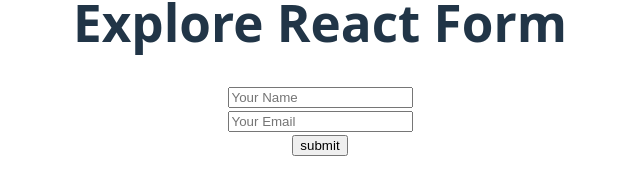
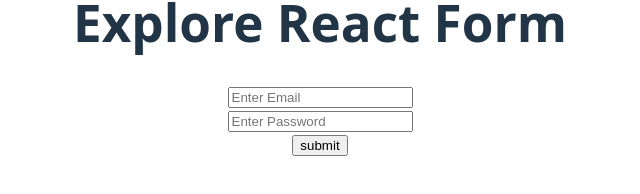
Before and after one commit to ArnavHD/working-with-data-in-react, a React (Vite) app: page / in a window 1280 px wide. Shown: the part 342-536 px from the top of the page, without its empty margins (320-960 px from the left). Built offline with nearby package versions, Linux system fonts and the light colour scheme.

Commit message:
getting password when and what we type

```diff
--- a/src/App.jsx
+++ b/src/App.jsx
@@ -1,6 +1,7 @@
 import './App.css'
 import FormAction from './Components/FormAction/FormAction'
 import SimpleForm from './Components/SimpleForm/SimpleForm'
+import ControlledField from './ControlledField/ControlledField'
 
 function App() {
 
@@ -10,7 +11,8 @@
 
       <h1>Explore React Form</h1>
       {/* <SimpleForm></SimpleForm> */}
-      <FormAction></FormAction>
+      {/* <FormAction></FormAction> */}
+      <ControlledField></ControlledField>
 
     </>
   )
--- /dev/null
+++ b/src/ControlledField/ControlledField.jsx
@@ -0,0 +1,31 @@
+import React, { useState } from 'react';
+
+const ControlledField = () => {
+
+    const [password, setPassword] = useState('');
+
+    const handleSubmit = (e) => {
+        e.preventDefault();
+    }
+
+    const handlePasswordOnChange = (e)=>{
+        // console.log(e.target); // একটা একটা করে click করলে input field টা ততবার দেখাবে। <input .../>
+        console.log(e.target.value); // এইবার value দেখা যাবে।
+    }
+    return (
+
+        // password বা কোনোকিছু ভুল হলে immediately বলবে।
+        <div>
+            <form onSubmit={handleSubmit}>
+                <input type="email" name='email' id='' placeholder='Enter Email' required />
+                <br />
+                {/* এখানে value={password} দিলে password fixed করে দিবে field এ তাই কোন password ই type করা যাবে না তাই defaultValue add করা হয়েছে।  */}
+                <input type="password" name='password' onChange={handlePasswordOnChange} defaultValue={password} id='' placeholder='Enter Password' required />
+                <br />
+                <input type="submit" value="submit" />
+            </form>
+        </div>
+    );
+};
+
+export default ControlledField;
```
